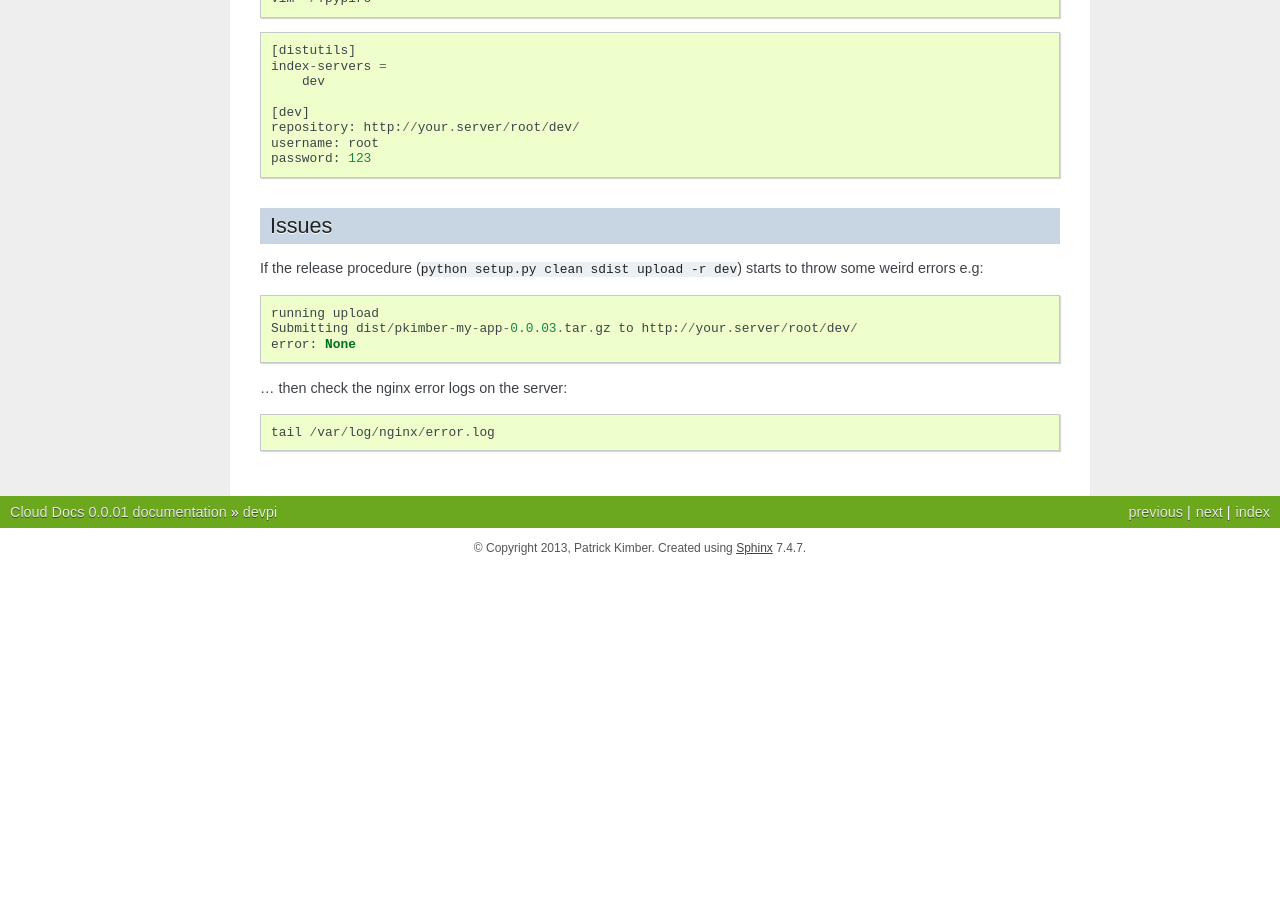
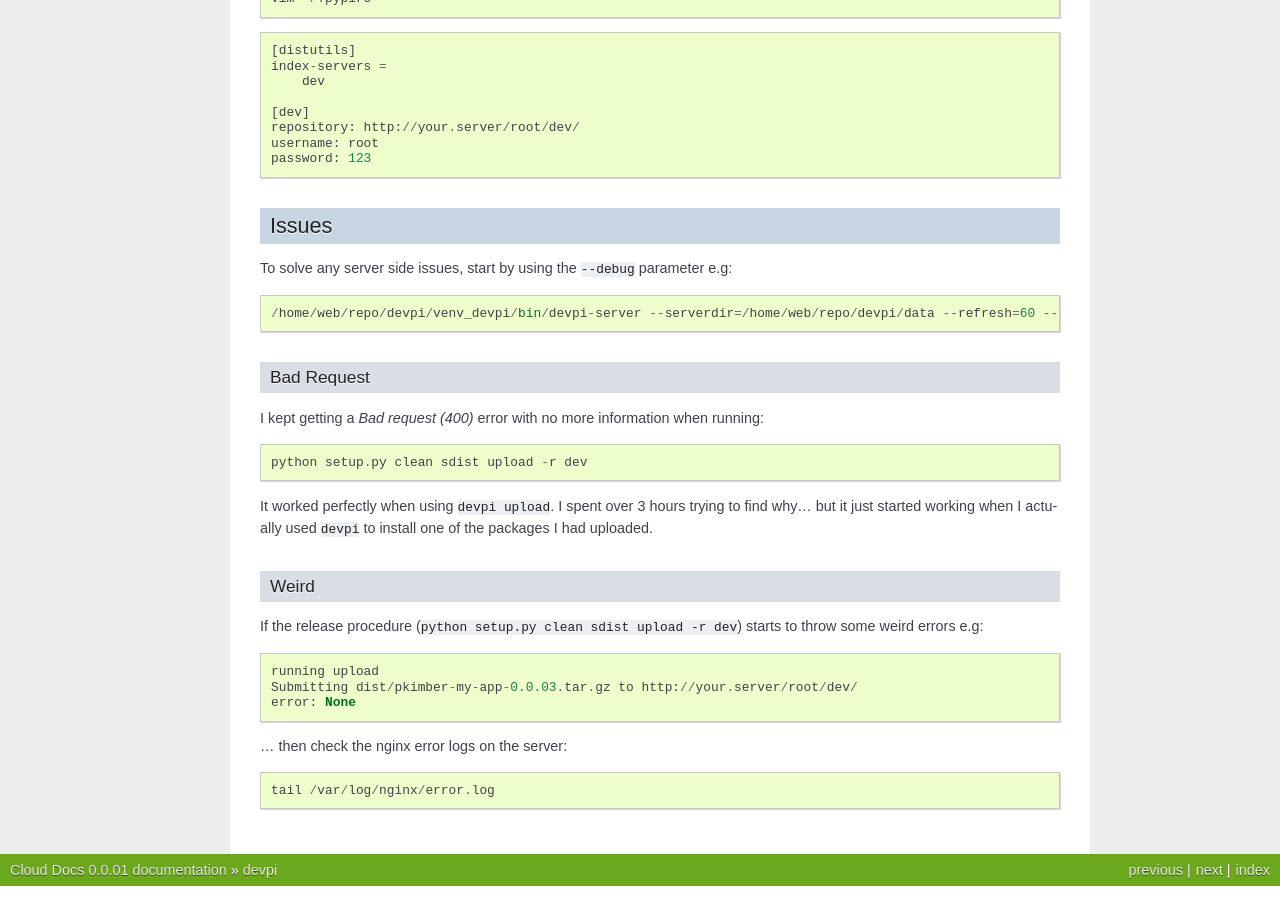
Before and after one commit to pkimber/old-docs-migrated-to-gitlab, a Sphinx documentation site: the page built from source/devpi.rst, in a window 1280 px wide and 900 px high, scrolled down 1058 px. Built offline with Sphinx 7.4.7, drawn with Linux system fonts in a browser that asks for light colours; before the commit the page ends 1626 px from its top, so only the background shows below that.

Commit message:
Various issues with 'devpi' (probably my fault)

```diff
--- a/source/devpi.rst
+++ b/source/devpi.rst
@@ -41,7 +41,6 @@ We need to create an index so we can upload our own packages:
   devpi login root --password "123"
   devpi index -c dev volatile=False
 
-
 Note: To delete the index: ``devpi index --delete dev``
 
 Client
@@ -78,6 +77,25 @@ To configure your workstation to upload packages to the ``devpi`` index you crea
 Issues
 ======
 
+To solve any server side issues, start by using the ``--debug`` parameter e.g::
+
+  /home/web/repo/devpi/venv_devpi/bin/devpi-server --serverdir=/home/web/repo/devpi/data --refresh=60 --port=4040 --host=127.0.0.1 --debug
+
+Bad Request
+-----------
+
+I kept getting a *Bad request (400)* error with no more information when
+running::
+
+  python setup.py clean sdist upload -r dev
+
+It worked perfectly when using ``devpi upload``.  I spent over 3 hours trying
+to find why...  but it just started working when I actually used ``devpi`` to
+install one of the packages I had uploaded.
+
+Weird
+-----
+
 If the release procedure (``python setup.py clean sdist upload -r dev``) starts
 to throw some weird errors e.g:
 
```
